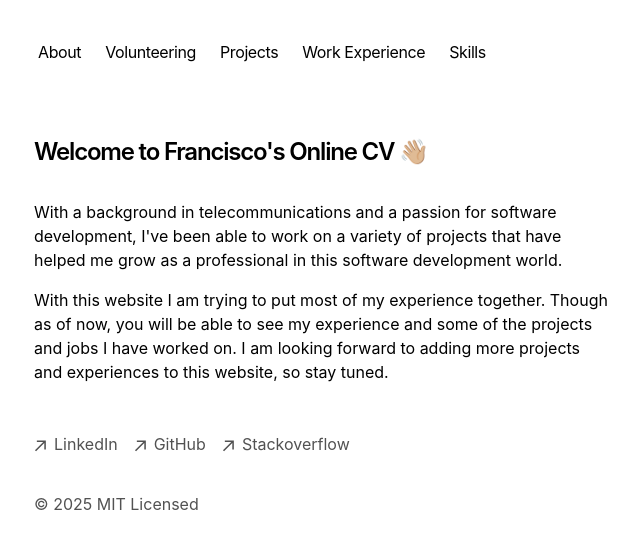
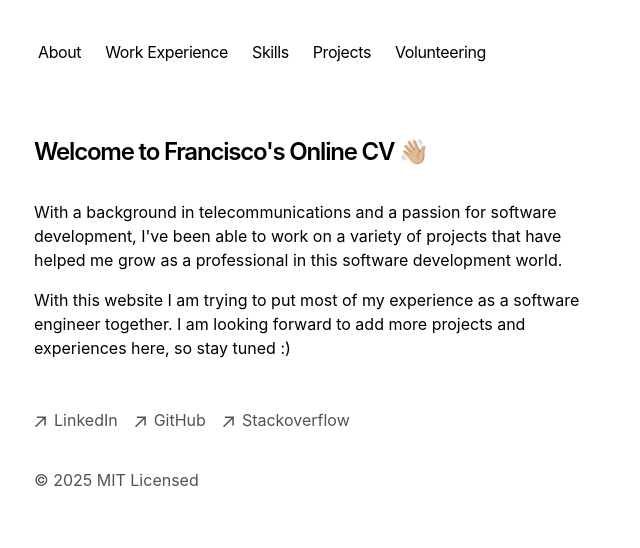
Before and after one commit to franciscosuca/onlineCv, a Next.js app: page / in a window 1280 px wide. Shown: the top 548 px of the page, without its empty margins (318-958 px from the left). Built offline with nearby package versions, Linux system fonts and the light colour scheme.

Commit message:
fea: initiate the embededLinks component & re-arrange the order and content of the pages.

```diff
--- /dev/null
+++ b/app/components/embededLinks.tsx
@@ -0,0 +1,16 @@
+export function EmbededLinks({experienceLink}: {experienceLink:string}) {
+    return (
+        <div className="iframely-embed">
+            <div
+            className="iframely-responsive"
+            style={{ height: "140px", paddingBottom: "0" }}>
+            <a
+                href={experienceLink}
+                className="text-blue-600 hover:text-blue-800 underline"
+                data-iframely-url="//iframely.net/gIbjqtX?card=small"
+                >View Project Link</a>
+            </div>
+            <script async src="//iframely.net/embed.js"></script>
+        </div>
+    )
+}
--- a/app/components/nav.tsx
+++ b/app/components/nav.tsx
@@ -8,17 +8,17 @@ const navItems = {
   '/': {
     name: 'About',
   },
-  '/volunteering': {
-    name: 'Volunteering',
-  },
-  '/projects': {
-    name: 'Projects',
-  },
   '/workExperience': {
     name: 'Work Experience',
   },
   '/skills': {
     name: 'Skills',
+  },
+  '/projects': {
+    name: 'Projects',
+  },
+  '/volunteering': {
+    name: 'Volunteering',
   },
 }
 
--- a/app/components/postsList.tsx
+++ b/app/components/postsList.tsx
@@ -1,7 +1,8 @@
-import Link from 'next/link';
-import React from 'react';
-import { ArrowIcon } from 'app/components/arrowIcon';
-import { Post } from 'app/utils/utils';
+import Link from "next/link";
+import React from "react";
+import { ArrowIcon } from "app/components/arrowIcon";
+import { Post } from "app/utils/utils";
+import { EmbededLinks } from "./embededLinks";
 
 interface PostsDetailsProps {
   posts: Post[];
@@ -16,23 +17,29 @@ export function PostList({ posts }: PostsDetailsProps) {
             <p className="text-neutral-600 dark:text-neutral-400 tabular-nums">
               {prop.metadata.sdate} - {prop.metadata.edate}
             </p>
-                        <p>{prop.metadata.location}, {prop.metadata.company}</p>
+            <p>
+              {prop.metadata.location}, {prop.metadata.company}
+            </p>
             <p className="italic-text">{prop.metadata.jobTitle}</p>
-                        <article className="prose">
-                            {prop.metadata.summary}
-                        </article>
-                        {prop.content.length > 0 ? (
+            <article className="prose">{prop.metadata.summary}</article>
+            {/* {prop.content.length > 0 ? (
               <Link
                 href={`/workExperience/${prop.metadata.company}`}
-                                className="flex flex-col space-y-1 mb-4">
+                className="flex flex-col space-y-1 mb-4"
+              >
                 <div className="flex items-center transition-all hover:text-neutral-800 dark:hover:text-neutral-500">
                   <ArrowIcon />
                   <p className="ml-2 h-7 underline">
                     {`More about my experience in ${prop.metadata.company}`}
                   </p>
                 </div>
-                            </Link>
-                        ) : null}
+                    </Link>)
+            : null} */}
+
+            {/* TODO: enable embededLinks per project */}
+                {/* {prop.metadata.link ? (
+                    <EmbededLinks experienceLink = { prop.metadata.link } />
+                ): null} */}
           </div>
         );
       })}
--- a/app/page.tsx
+++ b/app/page.tsx
@@ -11,9 +11,8 @@ export default function Page() {
         in this software development world.`}
       </p>
       <p className="mb-4">
-        {`With this website I am trying to put most of my experience together. Though as of now,
-        you will be able to see my experience and some of the projects and jobs I have worked on.
-        I am looking forward to adding more projects and experiences to this website, so stay tuned.`}
+        {`With this website I am trying to put most of my experience as a software engineer together.
+        I am looking forward to add more projects and experiences here, so stay tuned :)`}
       </p>
     </section>
   )
--- a/app/projects/page.tsx
+++ b/app/projects/page.tsx
@@ -1,5 +1,6 @@
 import { PostList } from 'app/components/postsList'
 import { getPosts } from 'app/utils/utils'
+import { useEffect } from 'react'
 
 let projectPosts = getPosts('projects')
 
@@ -9,7 +10,7 @@ export default function page() {
             <h1 className="mb-8 text-2xl font-semibold tracking-tighter">
                 Projects
             </h1>
-            <PostList posts={projectPosts}/>
+            <PostList posts={projectPosts} />
         </section>
     )
 }
--- a/app/projects/posts/p1.mdx
+++ b/app/projects/posts/p1.mdx
@@ -6,4 +6,5 @@ location: 'Germany'
 jobTitle: 'Master Thesis: IoT service orchestration based on Kubernetes technology for computers with limited resources located in remote areas'
 summary: 'Research that modernized the IoT architecture that a company owns, by adapting state of the art technology to their solution, such as: a container orchestration technology that runs in devices with limited resources; a monitoring system that allows the visualization of metrics collected from edge devices; and a CICD pipeline that improves the delivery of applications.'
 skills: 'K3s;Prometheus;GitLab'
+link: 'https://github.com/yenthusiastic/arp_b'
 ---
--- a/app/projects/posts/p2.mdx
+++ b/app/projects/posts/p2.mdx
@@ -6,4 +6,5 @@ location: 'Germany'
 jobTitle: 'Bikota:Distributed ledger-based bike renting system'
 summary: 'This project aims to facilitate the distribution of environmental data collected through a RESTful API and provide anonymous renting service for movable objects by utilizing the IOTA ledger. '
 skills: 'Node.js;PostgreSQL;Flask'
+link: 'https://github.com/franciscosuca'
 ---
--- a/app/utils/utils.ts
+++ b/app/utils/utils.ts
@@ -18,7 +18,9 @@ export interface Post {
       location: string;
       company: string;
       jobTitle: string;
-      summary: string
+      summary: string;
+      skills: string;
+      link?: string;
   };
   content: string;
 }
```
Lines whose indentation alone changed are shown as unchanged.
